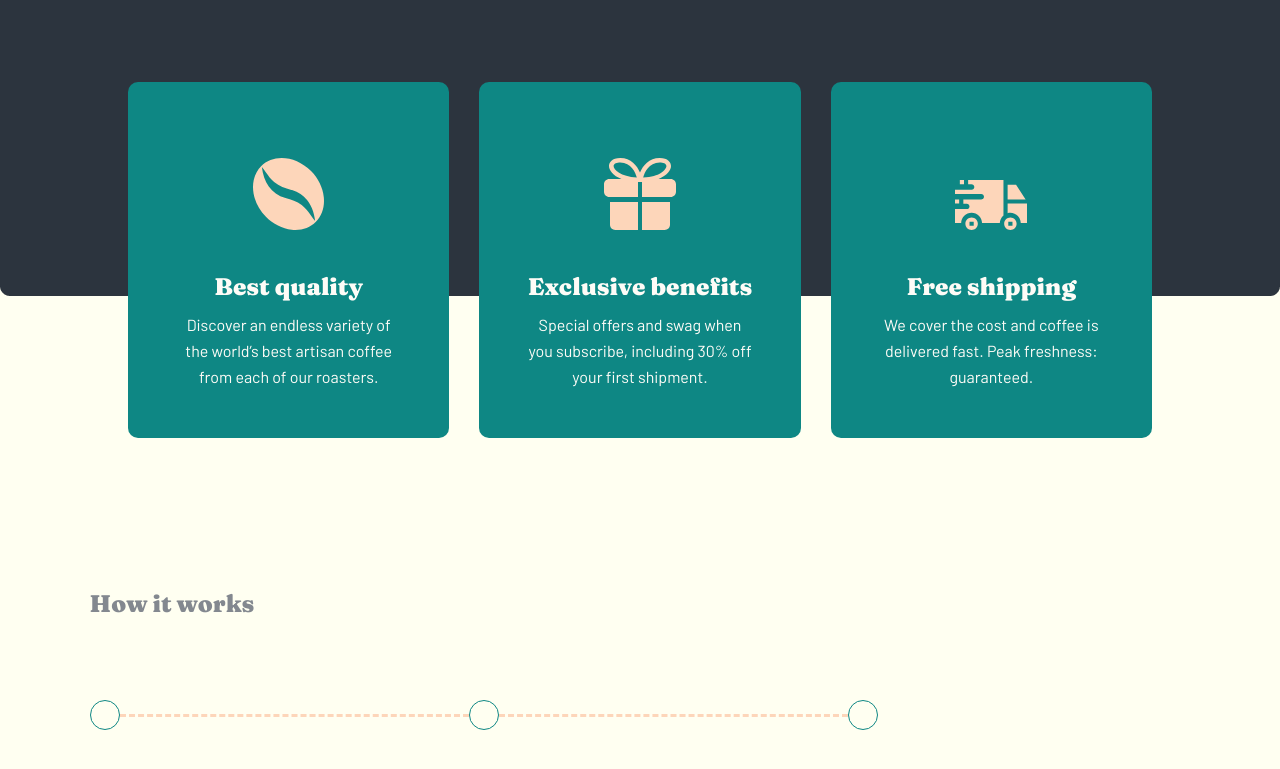
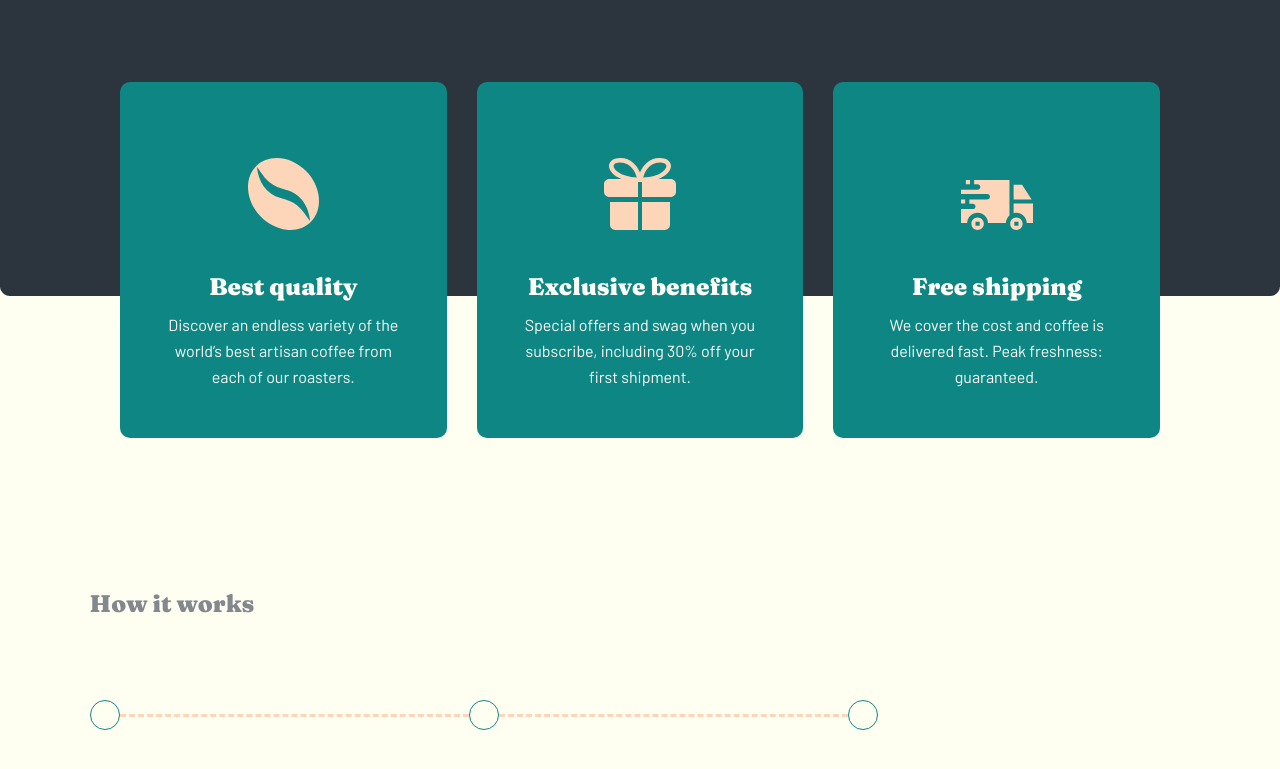
Before and after one commit to rtokhirov/coffee-roasters, a plain HTML site: page index.html in a window 1280 px wide. Shown: the part 1834-2603 px from the top of the page. Drawn offline with Linux system fonts and the light colour scheme.

Commit message:
coffee roasters commit 20.11.22

```diff
--- a/css/main.css
+++ b/css/main.css
@@ -245,8 +245,9 @@ img {
     background-repeat: no-repeat;
     /* border-radius: 3rem; */
     /* height: 600px; */
-    padding-top: 120px;
-    padding-bottom: 150px;
+    /* padding-top: 120px;
+    padding-bottom: 150px; */
+    padding: 120px 120px 150px 120px;
 }
 
 .choose__tite {
@@ -281,7 +282,7 @@ img {
 .choose__wrapper {
     margin-right: auto;
     margin-left: auto;
-    width: 80vw;
+    /* width: 1120px; */
     /* max-width: 1120px; */
     /* position: absolute; */
     display: grid;
```
